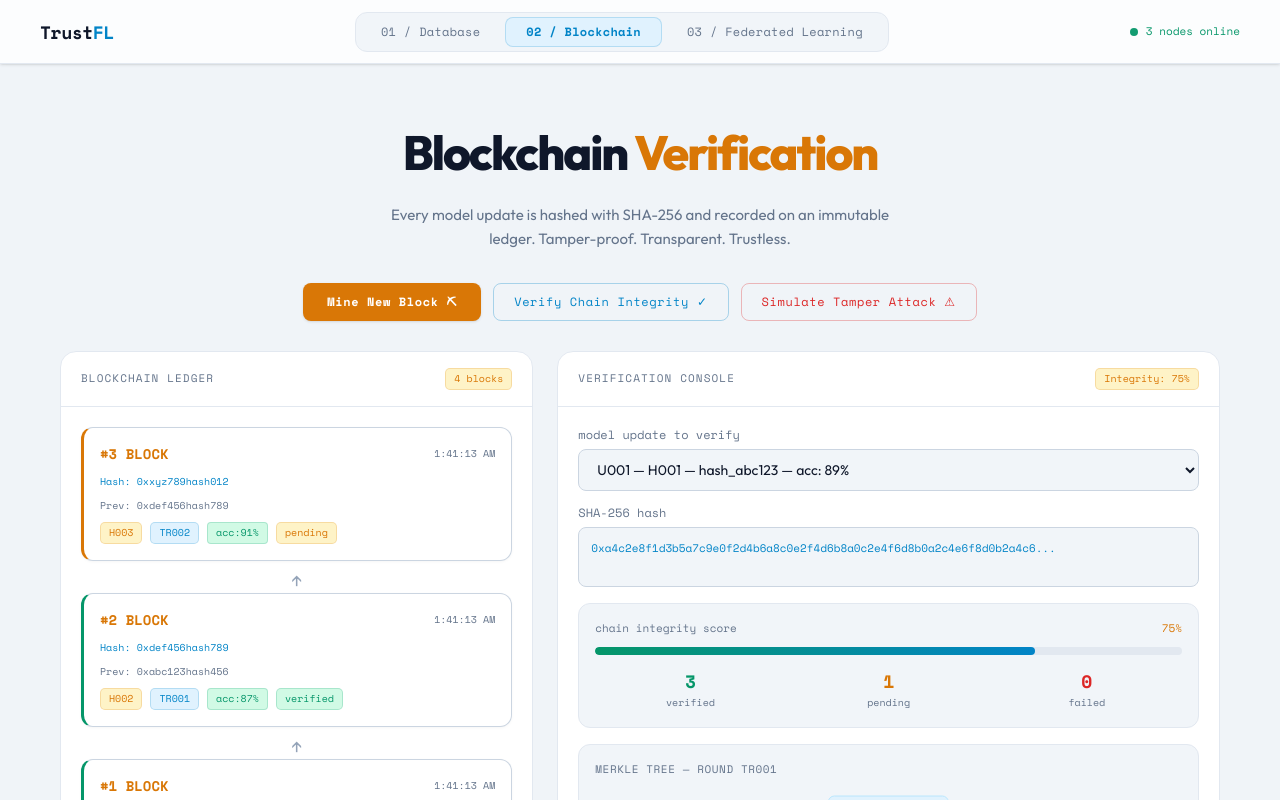
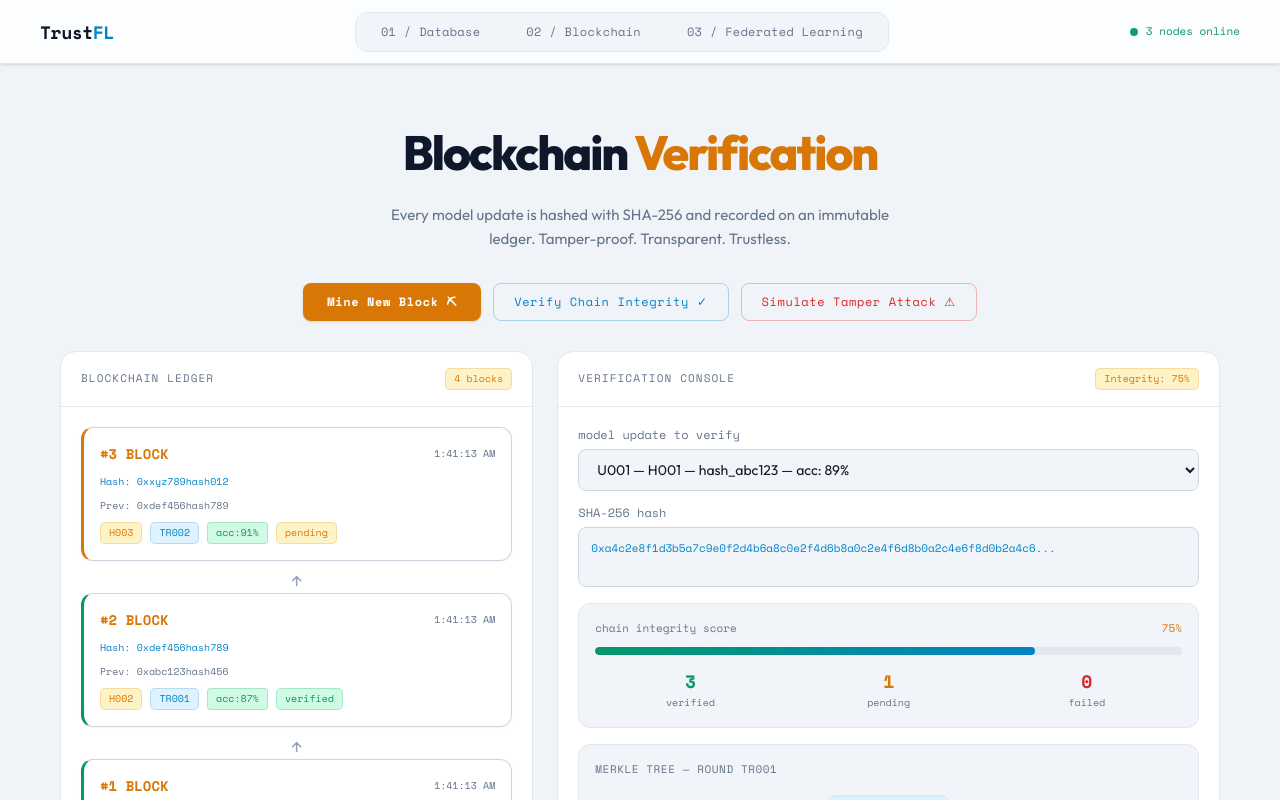
Before and after one commit to yashighosh/TrustFL, a Next.js app in the folder Frontend/: page /blockchain in a window 1280 px wide. Shown: the top 800 px of the page. Built offline with nearby package versions, Linux system fonts and the light colour scheme.

Commit message:
feat/update: layout.tsx

```diff
--- a/Frontend/app/(dashboard)/layout.tsx
+++ b/Frontend/app/(dashboard)/layout.tsx
@@ -7,26 +7,11 @@ import Toast from "@/app/components/ui/Toast";
 import { usePathname, useRouter } from "next/navigation";
 
 export default function DashboardLayout({ children }: { children: React.ReactNode }) {
-  const pathname = usePathname();
   const router = useRouter();
-
-  let activeTab = 0;
-  if (pathname.includes("/blockchain")) activeTab = 1;
-  if (pathname.includes("/fl")) activeTab = 2;
-
-  const handleTabChange = (idx: number) => {
-    if (idx === 0) router.push("/database");
-    if (idx === 1) router.push("/blockchain");
-    if (idx === 2) router.push("/fl");
-  };
 
   return (
     <ToastProvider>
-      <Navbar
-        activeTab={activeTab}
-        onTabChange={handleTabChange}
-        onLogoClick={() => router.push("/")}
-      />
+      <Navbar onLogoClick={() => router.push("/")} />
       <Toast />
       <div className="min-h-screen pt-16 relative z-[1]">
         {children}
```
